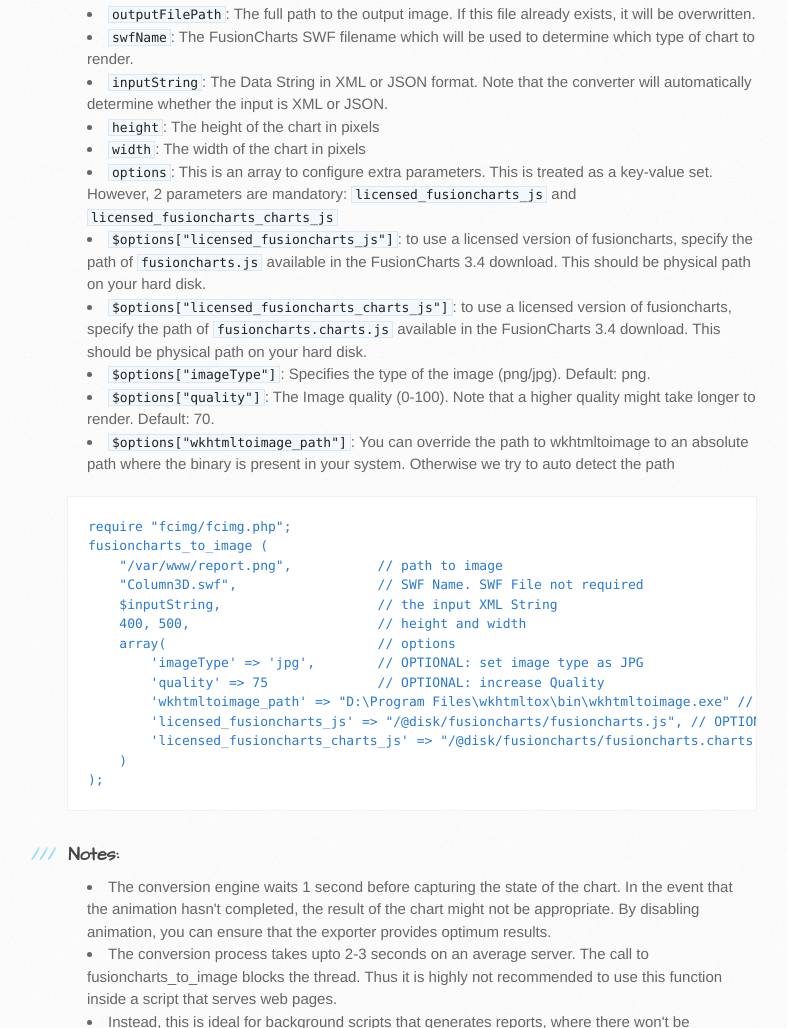
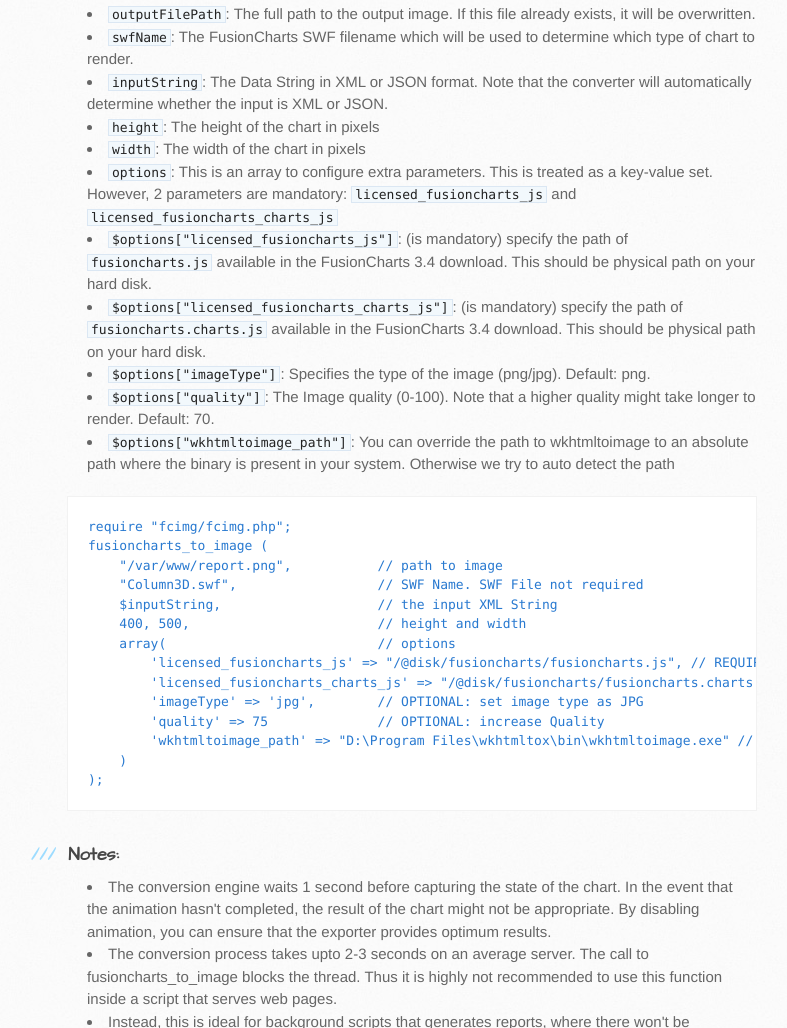
Before and after one commit to fcimg/fcimg.github.io, a plain HTML site: page index.html in a window 1280 px wide. Shown: the part 805-1833 px from the top of the page, without its empty margins (103-890 px from the left). Drawn offline with Linux system fonts and the light colour scheme.

Commit message:
Update readme

```diff
--- a/index.html
+++ b/index.html
@@ -64,9 +64,9 @@
 <code>options</code>: This is an array to configure extra parameters. This is treated as a key-value set. However, 2 parameters are mandatory: <code>licensed_fusioncharts_js</code> and <code>licensed_fusioncharts_charts_js</code>
 </li>
 <li>
-<code>$options["licensed_fusioncharts_js"]</code>: to use a licensed version of fusioncharts, specify the path of <code>fusioncharts.js</code> available in the FusionCharts 3.4 download. This should be physical path on your hard disk.</li>
+<code>$options["licensed_fusioncharts_js"]</code>: (<strong>is mandatory</strong>) specify the path of <code>fusioncharts.js</code> available in the FusionCharts 3.4 download. This should be physical path on your hard disk.</li>
 <li>
-<code>$options["licensed_fusioncharts_charts_js"]</code>: to use a licensed version of fusioncharts, specify the path of <code>fusioncharts.charts.js</code> available in the FusionCharts 3.4 download. This should be physical path on your hard disk.</li>
+<code>$options["licensed_fusioncharts_charts_js"]</code>: (<strong>is mandatory</strong>) specify the path of <code>fusioncharts.charts.js</code> available in the FusionCharts 3.4 download. This should be physical path on your hard disk.</li>
 <li>
 <code>$options["imageType"]</code>: Specifies the type of the image (png/jpg). Default: png.</li>
 <li>
@@ -82,11 +82,11 @@
     $inputString,                    // the input XML String
     400, 500,                        // height and width
     array(                           // options
+        'licensed_fusioncharts_js' =&gt; "C:\fusioncharts\fusioncharts.js", // REQUIRED: Path to licensed fusioncharts.js
+        'licensed_fusioncharts_charts_js' =&gt; "C:\fusioncharts\fusioncharts.charts.js", // REQUIRED: Path to licensed fusioncharts.charts.js
         'imageType' =&gt; 'jpg',        // OPTIONAL: set image type as JPG
         'quality' =&gt; 75              // OPTIONAL: increase Quality
         'wkhtmltoimage_path' =&gt; "D:\Program Files\wkhtmltox\bin\wkhtmltoimage.exe" // OPTIONAL: alternative wkhtmltoimage_path
-        'licensed_fusioncharts_js' =&gt; "C:\fusioncharts\fusioncharts.js", // OPTIONAL: Path to licensed fusioncharts.js
-        'licensed_fusioncharts_charts_js' =&gt; "C:\fusioncharts\fusioncharts.charts.js", // OPTIONAL: Path to licensed fusioncharts.charts.js
     )
 );
 </code></pre>
@@ -101,8 +101,7 @@
 <li>If you're using a licensed version of FusionCharts you need to supply paths to both files: <code>fusioncharts.js</code> and <code>fusioncharts.charts.js</code>
 </li>
 </ul>
-        </section>
-
+</section>
         <aside id="sidebar">
           <a href="https://github.com/fcimg/fcimg/releases/download/0.2.2/fcimg-0.2.2.zip" class="button">
             <small>Version 0.2.2</small>
```
